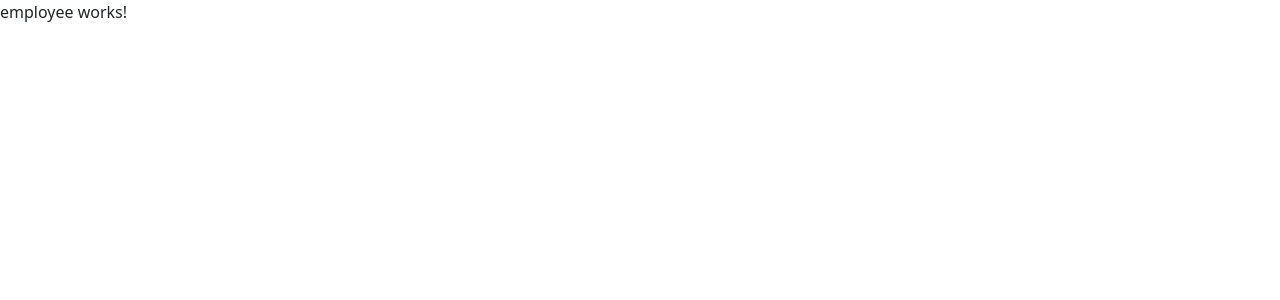
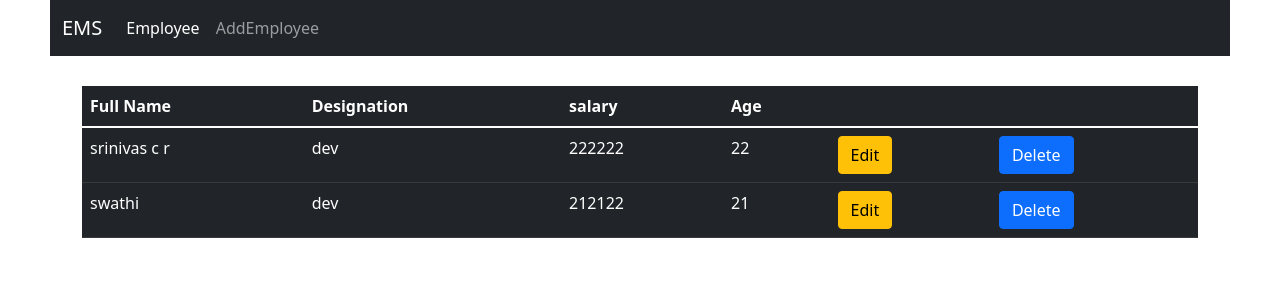
Before and after one commit to SunalRamesh/Sunal, an Angular app: page /employee in a window 1280 px wide. Shown: the top 300 px of the page. Built offline with nearby package versions, Linux system fonts and the light colour scheme; data requests are answered from the project's data file.

Commit message:
emp table

```diff
--- /dev/null
+++ b/db.json
@@ -0,0 +1,31 @@
+{
+  "posts": [
+    {
+      "uname": "srinivas cr",
+      "username": "srinivas99",
+      "email": "srinivascr99@gmail.com",
+      "password": "srinivas",
+      "Confirmpassword": "srinivas",
+      "id": 1
+    }
+  ],
+  "comments": [
+    {
+      "fullname": "srinivas c r",
+      "Designation": "dev",
+      "Salary": 222222,
+      "Age": 22,
+      "id": 1
+    },
+    {
+      "fullname": "swathi ",
+      "Designation": "dev",
+      "Salary": 212122,
+      "Age": 21,
+      "id": 2
+    }
+  ],
+  "profile": {
+    "name": "typicode"
+  }
+}
--- a/src/app/addemployee/addemployee.component.html
+++ b/src/app/addemployee/addemployee.component.html
@@ -7,7 +7,7 @@
       <div class="collapse navbar-collapse" id="navbarNavDropdown">
         <ul class="navbar-nav">
           <li class="nav-item">
-            <a class="nav-link active" aria-current="page"routerLink="addEmployee"   href="#">Employee</a>
+            <a class="nav-link active" aria-current="page"routerLink="employee"   href="#">Employee</a>
           </li>
           <li class="nav-item">
             <a class="nav-link" href="#" routerLink="addEmployee">AddEmployee</a>
--- a/src/app/addemployee/addemployee.component.ts
+++ b/src/app/addemployee/addemployee.component.ts
@@ -32,15 +32,15 @@ export class AddemployeeComponent implements OnInit {
   //send the form to the server
   addEmp(){
     console.log(  this.addEmployee.value);
-    this.addEmployee.value.post(".///",this.addEmployee.value).subscribe((val)=>{
+    this.serve.post("http://localhost:3000/comments",this.addEmployee.value).subscribe((val)=>{
+      this.addEmployee.reset()
       alert("Employee details added successfully")
-      this.addEmployee.reset()
-      this.route.navigate(["Employee"])
+      this.route.navigate(["employee"])
     },err=>{
       alert("something gets wrong")
     })
   }
-  constructor(private route:Router) { }
+  constructor(private route:Router,private serve:HttpClient) { }
 
   ngOnInit(): void {
   }
--- a/src/app/employee/employee.component.css
+++ b/src/app/employee/employee.component.css
@@ -0,0 +1,13 @@
+body{
+    box-sizing: border-box;
+    padding: 0x;
+
+}
+nav{
+    margin-left: 50px;
+    margin-right: 50px;
+}
+table{
+    margin-top: 30px;
+    margin-right: 30px;
+}
--- a/src/app/employee/employee.component.html
+++ b/src/app/employee/employee.component.html
@@ -1 +1,44 @@
-<p>employee works!</p>
+<nav class="navbar navbar-expand-lg navbar-dark bg-dark">
+    <div class="container-fluid">
+        <a class="navbar-brand" href="#">EMS</a>
+        <button class="navbar-toggler" type="button" data-bs-toggle="collapse" data-bs-target="#navbarNavDropdown"
+            aria-controls="navbarNavDropdown" aria-expanded="false" aria-label="Toggle navigation">
+            <span class="navbar-toggler-icon"></span>
+        </button>
+        <div class="collapse navbar-collapse" id="navbarNavDropdown">
+            <ul class="navbar-nav">
+                <li class="nav-item">
+                    <a class="nav-link active" aria-current="page" routerLink="employee" href="#">Employee</a>
+                </li>
+                <li class="nav-item">
+                    <a class="nav-link" href="#" routerLink="addEmployee">AddEmployee</a>
+                </li>
+            </ul>
+        </div>
+    </div>
+</nav>
+<div class="container">
+
+    <table class="table table-dark table-hover">
+        <thead>
+            <tr>
+                <th scope="col">Full Name</th>
+                <th scope="col">Designation</th>
+                <th scope="col">salary</th>
+                <th scope="col">Age</th>
+                <th></th>
+                <th></th>
+            </tr>
+        </thead>
+        <tbody>
+            <tr *ngFor="let r of result ">
+                <td>{{r.fullname}}</td>
+                <td>{{r.Designation}}</td>
+                <td>{{r.Salary}}</td>
+                <td>{{r.Age}}</td>
+                <td><button type="button"  class="btn btn-warning">Edit</button></td>
+                <td><button type="button" (click)="delete(r)" class="btn btn-primary">Delete</button></td>
+            </tr>
+        </tbody>
+    </table>
+</div>
--- a/src/app/employee/employee.component.ts
+++ b/src/app/employee/employee.component.ts
@@ -1,4 +1,5 @@
 import { Component, OnInit } from '@angular/core';
+import { ServiceService } from '../services/service.service';
 
 @Component({
   selector: 'app-employee',
@@ -7,9 +8,16 @@ import { Component, OnInit } from '@angular/core';
 })
 export class EmployeeComponent implements OnInit {
 
-  constructor() { }
+  constructor(private usedhere :ServiceService ) { }
 
-  ngOnInit(): void {
+  delete( r:any){
+    this.result.splice( r,1)
   }
+  result:any =[]
+    ngOnInit(): void {
+      this.usedhere.getData().subscribe((val)=>{
+  this.result=val
+      })
+    }
 
 }
--- a/src/app/reg-form/reg-form.component.css
+++ b/src/app/reg-form/reg-form.component.css
@@ -11,7 +11,7 @@ h3{
     color: white;
     font-size: 30px;
 }
-button.ng-invalid{
+button:disabled{
     background-color: green;
 }
 form{
--- a/src/app/reg-form/reg-form.component.ts
+++ b/src/app/reg-form/reg-form.component.ts
@@ -1,6 +1,7 @@
 import { Component, OnInit } from '@angular/core';
 import { Router } from '@angular/router';
 import { FormGroup,FormControl,Validators } from '@angular/forms';
+import { HttpClient } from '@angular/common/http';
 @Component({
   selector: 'app-reg-form',
   templateUrl: './reg-form.component.html',
@@ -8,13 +9,13 @@ import { FormGroup,FormControl,Validators } from '@angular/forms';
 })
 export class RegFormComponent implements OnInit {
 
-  constructor(private route:Router) { }
+  constructor(private route:Router,private user:HttpClient) { }
 
   RegisterForm=new FormGroup({
-    uname:new FormControl("",[Validators.required]),
+    uname:new FormControl("",[Validators.required,Validators.pattern(/^[a-z][a-z '-.,]{0,31}$|^$/)]),
     username:new FormControl("",[Validators.required,Validators.pattern("^[a-zA-Z0-9]([._-](?![._-])|[a-zA-Z0-9]){3,18}[a-zA-Z0-9]$")]),
     email:new FormControl("",[Validators.required]),
-    password:new FormControl("",[Validators.required ]),
+    password:new FormControl("",[Validators.required  ]),
     Confirmpassword:new FormControl("",[Validators.required])
     // ,Validators.pattern("^(?=.*[a-z])(?=.*[A-Z])(?=.*[0-9])(?=.*[!@#\$%\^&\*])(?=.{8,})")
   })
@@ -35,7 +36,8 @@ export class RegFormComponent implements OnInit {
   }
   subRegisterForm(){
     // console.log( this.RegisterForm.value);
-    this.RegisterForm.value.post("./",this.RegisterForm.value).subscribe((res)=>{
+    this .user.post("http://localhost:3000/posts",this.RegisterForm.value)
+    .subscribe((res)=>{
       alert("Registered succesfully")
       this.RegisterForm.reset()
       this.route.navigate(["login"])
--- /dev/null
+++ b/src/app/services/service.service.ts
@@ -0,0 +1,13 @@
+import { Injectable } from '@angular/core';
+import { HttpClient  } from '@angular/common/http';
+@Injectable({
+  providedIn: 'root'
+})
+export class ServiceService {
+  value:any
+getData(){
+return  this.usehere.get("http://localhost:3000/comments")
+}
+  constructor(private usehere:HttpClient) { }
+
+}
```
Also changed, not shown: 2 other files (tests, documents, lock files or other folders).
